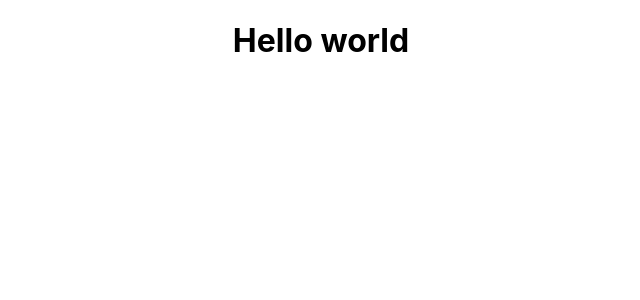
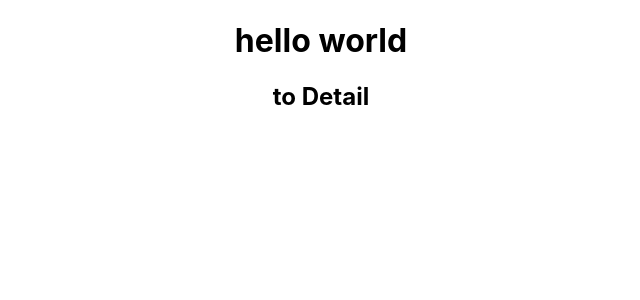
Before and after one commit to littledimple123/react2020, a React (Create React App) app in the folder my-app/: page /#/ in a window 1280 px wide. Shown: the top 300 px of the page, without its empty margins (319-959 px from the left). Built offline with nearby package versions, Linux system fonts and the light colour scheme.

Commit message:
router传参

```diff
--- a/my-app/src/App.js
+++ b/my-app/src/App.js
@@ -1,13 +1,23 @@
 import React from 'react';
 import './App.css';
 
-function App() {
-  return (
-    <div className='App'>
-      <h1>Hello world</h1>
-
-    </div>
-  );
+export default class App extends React.Component {
+  constructor(prop) {
+    super(prop);
+    this.handleclick = this.handleclick.bind(this);
+  }
+  handleclick() {
+    this.props.history.push({
+      pathname: '/detail/index',
+      state: { id: '1' }, // 也可以用query：{id: '1'}  区别是：state是加密传输，浏览器上看不见，query不是加密传输，浏览器可以看见
+    });
+  }
+  render() {
+    return (
+      <div className='App'>
+        <h1>hello world</h1>
+        <h2 onClick={this.handleclick}>to Detail</h2>
+      </div>
+    );
+  }
 }
-
-export default App;
--- a/my-app/src/detail/index.js
+++ b/my-app/src/detail/index.js
@@ -1,15 +1,23 @@
 import React from 'react';
+import '../App.css';
 export default class Detail extends React.Component {
   constructor(prop) {
     super(prop);
     this.handlerClick = this.handlerClick.bind(this);
   }
+  componentDidMount () {
+    console.log(this.props.location.state)
+  }
   handlerClick() {
     this.props.history.push({
-      pathname: '/',
+      pathname: '/'
     });
   }
   render() {
-    return <div onClick={this.handlerClick}>回到home页面</div>;
+    return (
+      <div className='App'>
+        <h1 onClick={this.handlerClick}>回到home页面</h1>
+      </div>
+    )
   }
 }
```
